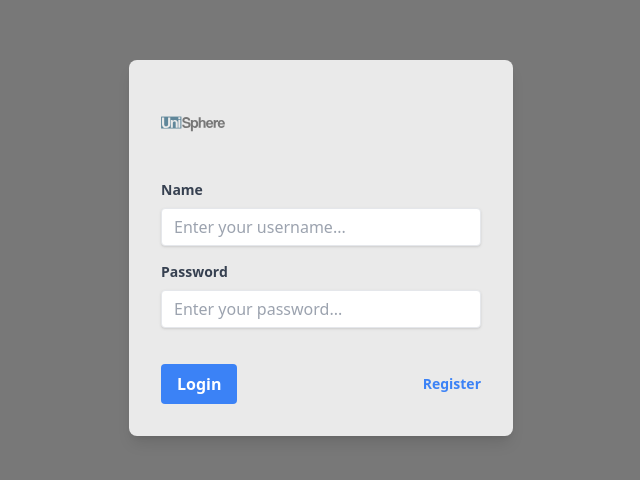
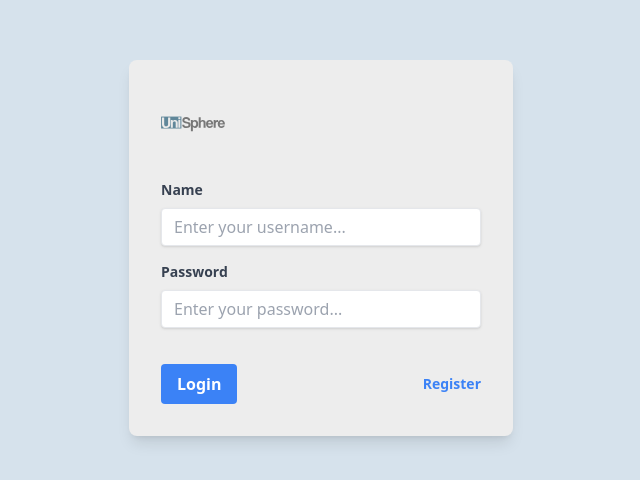
Before and after one commit to Jayd-H/UniSphere, a React (Vite) app in the folder Client/: page / in a window 1280 px wide. Shown: the part 152-632 px from the top of the page, without its empty margins (319-959 px from the left). Built offline with nearby package versions, Linux system fonts and the light colour scheme.

Commit message:
Changed to a slightly lighter white

```diff
--- a/Client/tailwind.config.js
+++ b/Client/tailwind.config.js
@@ -6,8 +6,8 @@ module.exports = {
     extend: {
       colors: {
         'luni-blue': '#60879A',
-        'luni-light-blue': '#787878',
-        'luni-white': '#EAEAEA',
+        'luni-light-blue': '#D6E2EC',
+        'luni-white': '#ededed',
         'luni-black': '#2E2E2E',
         'luni-grey': '#787878',
       },
```
